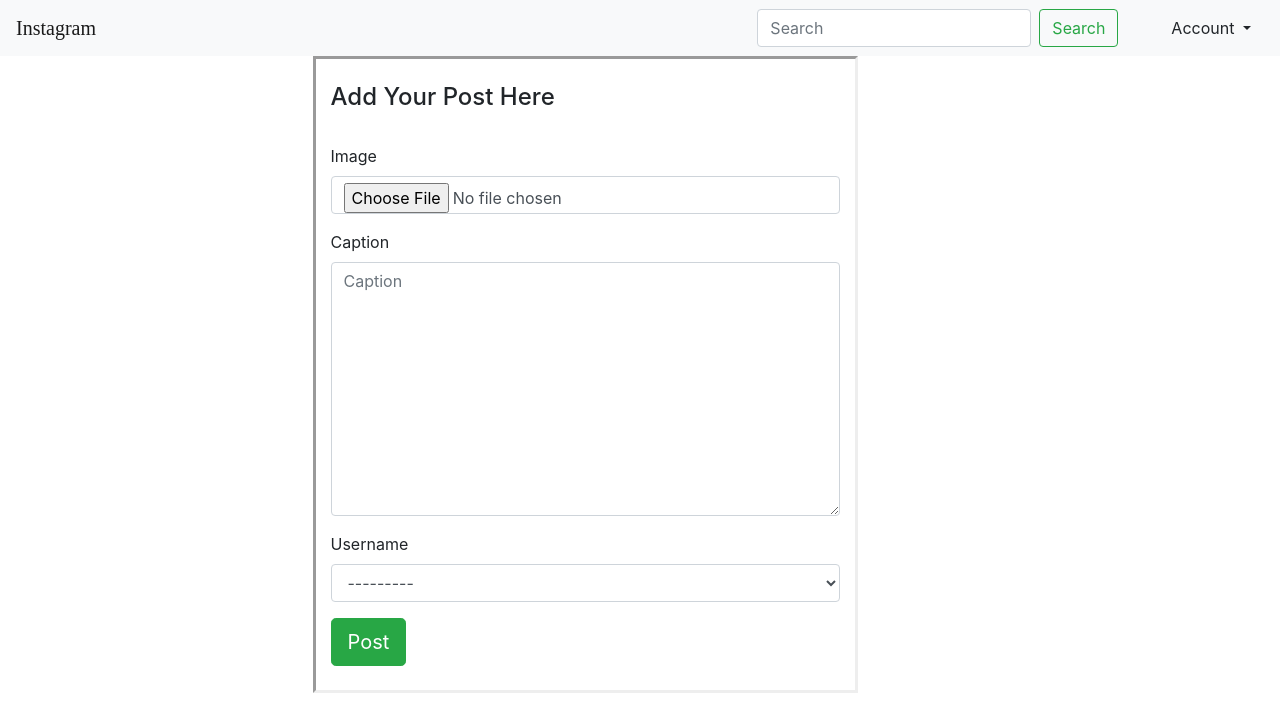
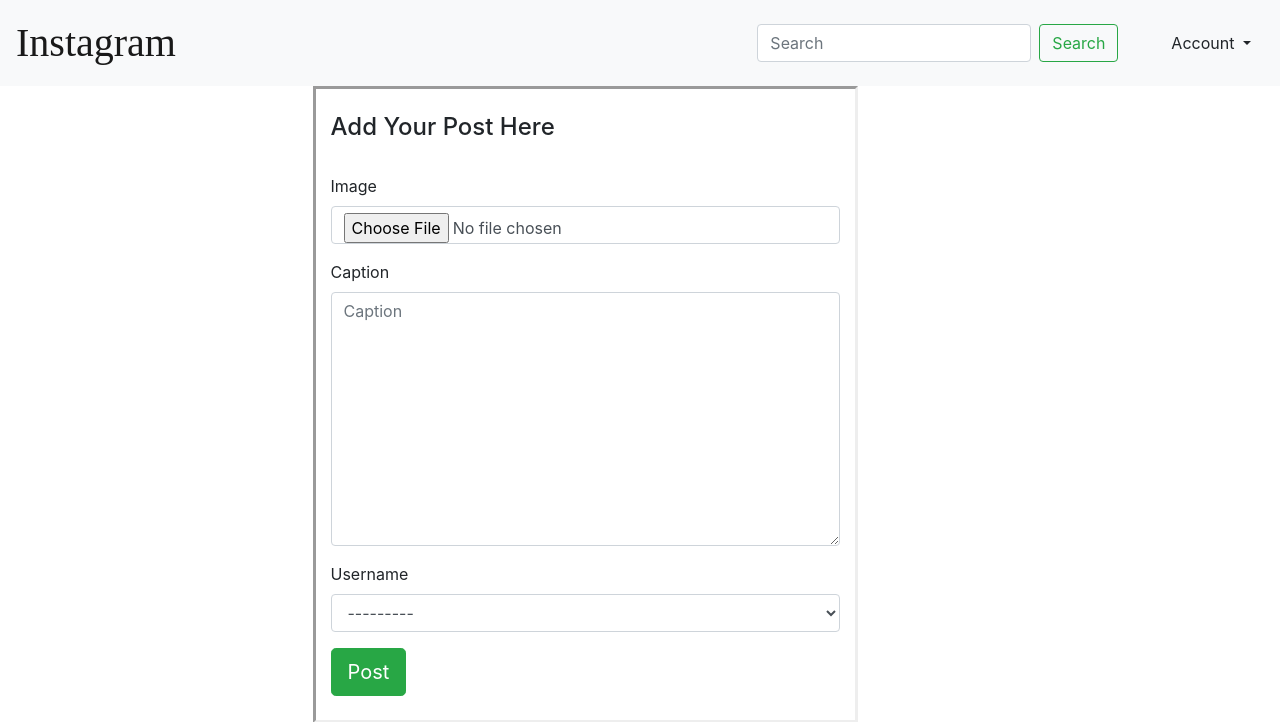
Before and after one commit to finaclemence15/instagramApp, a Django app: a page that uses instagramapp/templates/navbar.html in a window 1280 px wide. Shown: the top 722 px of the page. Run offline with Django 3.2, Linux system fonts and the light colour scheme; the visitor is signed in with stand-in values (Sample User, id 1); data comes from the database, SQL or seed files in the repository; some libraries are stand-ins or nearby versions.

Commit message:
updating template

```diff
--- a/instagramapp/templates/navbar.html
+++ b/instagramapp/templates/navbar.html
@@ -14,7 +14,7 @@
       aria-controls="navbarTogglerDemo03" aria-expanded="false" aria-label="Toggle navigation">
       <span class="navbar-toggler-icon"></span>
     </button>
-    <a class="navbar-brand" href="{%url 'welcome'%}" style="font-family: 'ZCOOL XiaoWei', serif;">Instagram</a>
+    <a class="navbar-brand" href="{%url 'welcome'%}" style="font-family: 'ZCOOL XiaoWei', serif; font-size: 40px">Instagram</a>
 
     <div class="collapse navbar-collapse" id="navbarTogglerDemo03">
     </div>
```
